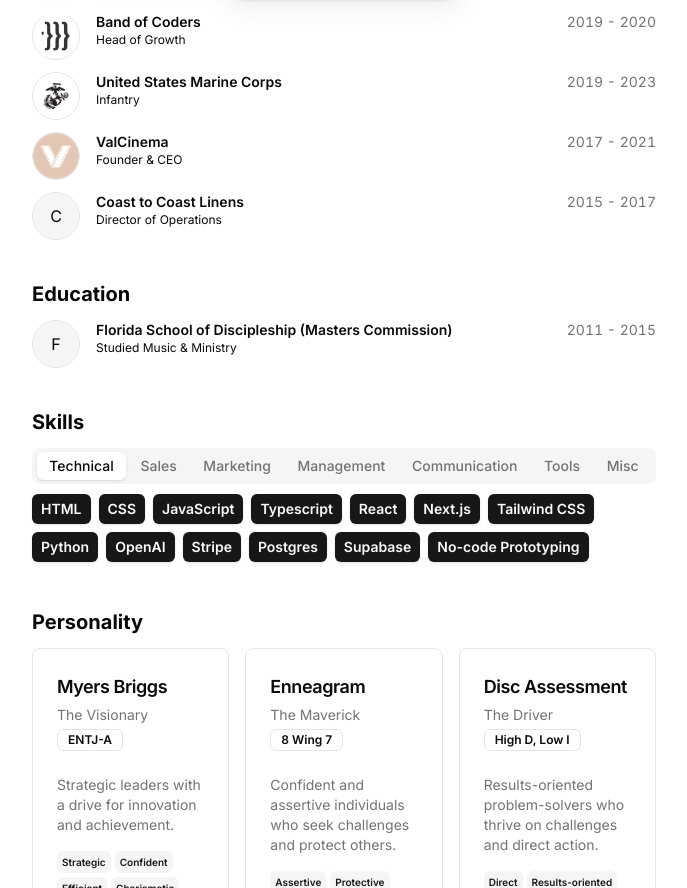
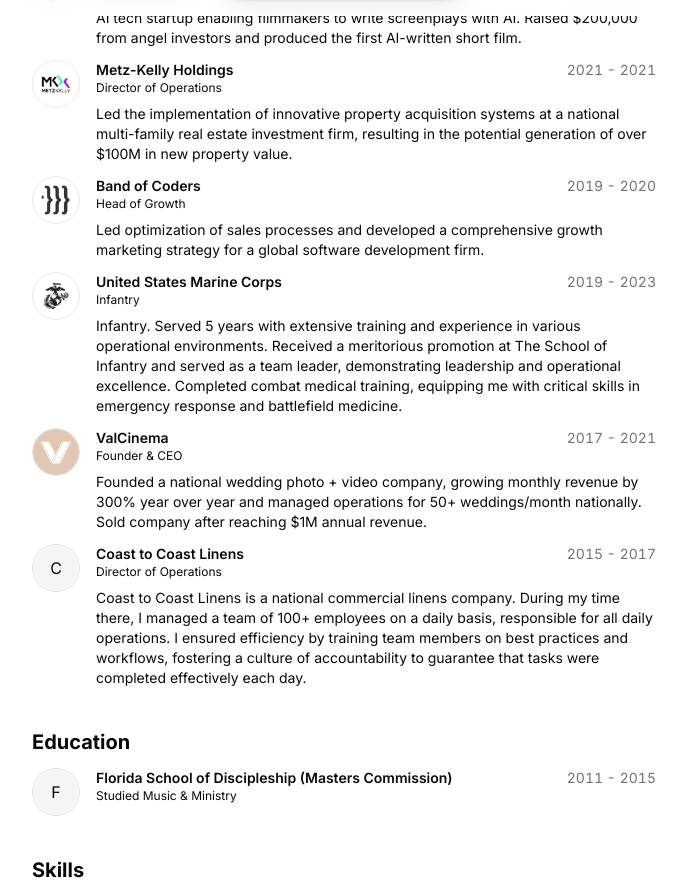
Before and after one commit to bevalen/portfolio, a Next.js app: page / in a window 1280 px wide. Shown: the part 784-1672 px from the top of the page, without its empty margins (296-983 px from the left). Built offline with nearby package versions, Linux system fonts and the light colour scheme.

Commit message:
Minor updates

```diff
--- a/src/app/page.tsx
+++ b/src/app/page.tsx
@@ -119,7 +119,7 @@ export default function Page() {
                   <div className="flex flex-wrap gap-2">
                     {skills.map((skill, id) => (
                       <BlurFade key={skill} delay={BLUR_FADE_DELAY * 11 + id * 0.05}>
-                        <Badge key={skill} className="text-sm py-1 px-2">{skill}</Badge>
+                        <Badge key={skill} className="text-sm py-1 px-2 hover:bg-black">{skill}</Badge>
                       </BlurFade>
                     ))}
                   </div>
--- a/src/components/resume-card.tsx
+++ b/src/components/resume-card.tsx
@@ -29,7 +29,7 @@ export const ResumeCard = ({
   period,
   description,
 }: ResumeCardProps) => {
-  const [isExpanded, setIsExpanded] = React.useState(false);
+  const [isExpanded, setIsExpanded] = React.useState(true);
 
   const handleClick = (e: React.MouseEvent<HTMLAnchorElement, MouseEvent>) => {
     if (description) {
@@ -76,7 +76,8 @@ export const ResumeCard = ({
                 )}
                 <ChevronRightIcon
                   className={cn(
-                    "size-4 translate-x-0 transform opacity-0 transition-all duration-300 ease-out group-hover:translate-x-1 group-hover:opacity-100",
+                    "size-4 translate-x-0 transform transition-all duration-300 ease-out",
+                    "opacity-100 sm:opacity-0 group-hover:translate-x-1 group-hover:opacity-100", // Set opacity to 100 for mobile, 0 for larger screens
                     isExpanded ? "rotate-90" : "rotate-0"
                   )}
                 />
--- a/src/data/resume.tsx
+++ b/src/data/resume.tsx
@@ -233,7 +233,7 @@ export const DATA = {
       start: "2019",
       end: "2023",
       description:
-        "Infantry. Served 5 years with extensive training and experience in various operational environments.",
+        "Infantry. Served 5 years with extensive training and experience in various operational environments. Received a meritorious promotion at The School of Infantry and served as a team leader, demonstrating leadership and operational excellence. Completed combat medical training, equipping me with critical skills in emergency response and battlefield medicine.",
     },
     {
       company: "ValCinema",
@@ -245,7 +245,7 @@ export const DATA = {
       start: "2017",
       end: "2021",
       description:
-        "National wedding photo + video company. Increased monthly revenue by 300% year over year and managed operations for 99+ weddings/month nationally. Sold company after reaching $1M annual revenue.",
+        "Founded a national wedding photo + video company, growing monthly revenue by 300% year over year and managed operations for 50+ weddings/month nationally. Sold company after reaching $1M annual revenue.",
     },
     {
       company: "Coast to Coast Linens",
@@ -257,7 +257,7 @@ export const DATA = {
       start: "2015",
       end: "2017",
       description:
-        "Coast to Coast Linens is a national commercial linens company. During my time there I managed a team of 100+ employees and was responsible for all daily operations.",
+        "Coast to Coast Linens is a national commercial linens company. During my time there, I managed a team of 100+ employees on a daily basis, responsible for all daily operations. I ensured efficiency by training team members on best practices and workflows, fostering a culture of accountability to guarantee that tasks were completed effectively each day.",
     },
   ],
   education: [
```
Also changed, not shown: 1 other file (tests, documents, lock files or other folders).
